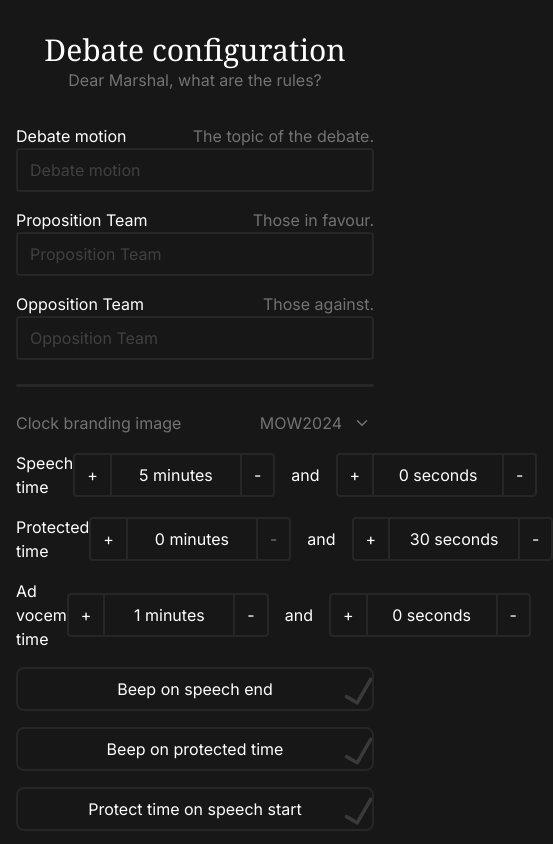
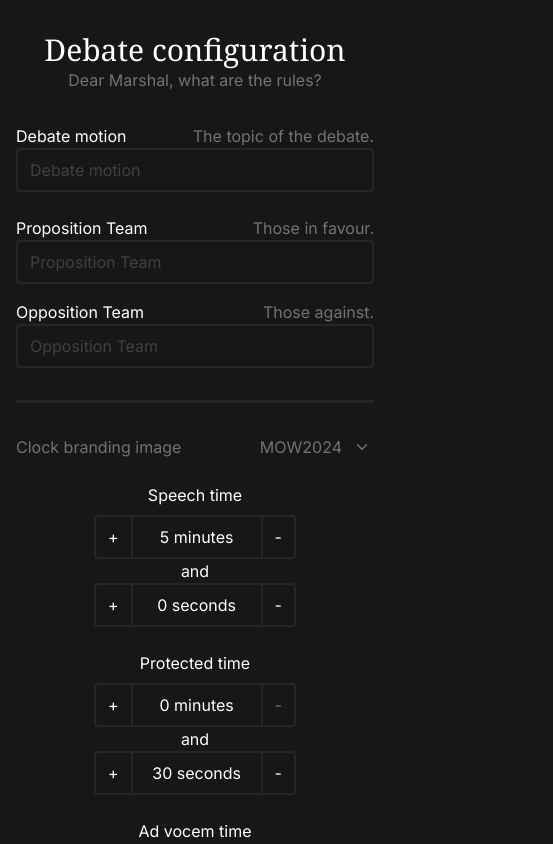
Before and after one commit to debatecore/debate-tools, a Next.js app: page /oxford-debate/setup in a window 390 px wide. Shown: the top 844 px of the page, 553 px wide, since content can reach past the window. Built offline with nearby package versions, Linux system fonts and the light colour scheme.

Commit message:
fix debate setup view on mobile devices

```diff
--- a/src/app/oxford-debate/setup/page.tsx
+++ b/src/app/oxford-debate/setup/page.tsx
@@ -19,26 +19,15 @@ export default function OxfordDebateSetup() {
   const brandingselect = useLang("brandingdisplayimage");
   const brandingnull = useLang("brandingdisplayimage_nulloption");
   return (
-    <div>
+    <div className="mb-5 lg:mb-0">
       <h1 className="text-3xl mt-8 text-center font-serif">
         {useLang("oxfordDebateConfiguration")}
       </h1>
       <p className="text-center text-neutral-500">
         {debateContext.conf.motion || flavortext}
       </p>
-      <div className="max-w-2xl mx-auto mt-8 flex flex-col gap-4 px-4">
+      <div className="max-w-2xl mx-auto mt-8 flex flex-col gap-6 lg:gap-4 px-4">
         <DebateConfStringsPanel />
-        {/* <hr className="border-b-2 rounded border-neutral-800 my-2" />
-        <GenericSelect
-          text="Debate ruleset preset"
-          value={"Custom"}
-          options={[
-            {
-              value: "Custom",
-              exec: () => {},
-            },
-          ]}
-        /> */}
         <hr className="border-b-2 rounded border-neutral-800 my-2" />
         <GenericSelect
           text={brandingselect}
@@ -58,8 +47,8 @@ export default function OxfordDebateSetup() {
             };
           })}
         />
-        <div className="flex flex-row justify-between items-center">
-          <p>{useLang("speechTime")}</p>
+        <div className="flex flex-col lg:flex-row justify-between items-center">
+          <p className="mb-2 lg:mb-0">{useLang("speechTime")}</p>
           <TimeInput
             time={debateContext.conf.speechTime}
             setTime={(time: number) => {
@@ -70,8 +59,8 @@ export default function OxfordDebateSetup() {
             }}
           />
         </div>
-        <div className="flex flex-row justify-between items-center">
-          <p>{useLang("protectedTime")}</p>
+        <div className="flex flex-col lg:flex-row justify-between items-center">
+          <p className="mb-2 lg:mb-0">{useLang("protectedTime")}</p>
           <TimeInput
             time={debateContext.conf.endProtectedTime}
             setTime={(time: number) => {
@@ -82,8 +71,8 @@ export default function OxfordDebateSetup() {
             }}
           />
         </div>
-        <div className="flex flex-row justify-between items-center">
-          <p>{useLang("adVocemTime")}</p>
+        <div className="flex flex-col lg:flex-row justify-between items-center">
+          <p className="mb-2 lg:mb-0">{useLang("adVocemTime")}</p>
           <TimeInput
             time={debateContext.conf.adVocemTime}
             setTime={(time: number) => {
--- a/src/components/TimeInput.tsx
+++ b/src/components/TimeInput.tsx
@@ -1,11 +1,8 @@
 "use client";
 
-const TimeInput = (props: {
-  time: number;
-  setTime: (time: number) => void;
-}) => {
+const TimeInput = (props: { time: number; setTime: (time: number) => void }) => {
   return (
-    <div className="flex flex-row gap-4 items-center">
+    <div className="flex flex-col lg:flex-row lg:gap-4 items-center">
       <div className="flex flex-row">
         <button
           className="px-3 border-2 hover:bg-neutral-800 border-neutral-800 hover:border-neutral-700 rounded-l"
```
